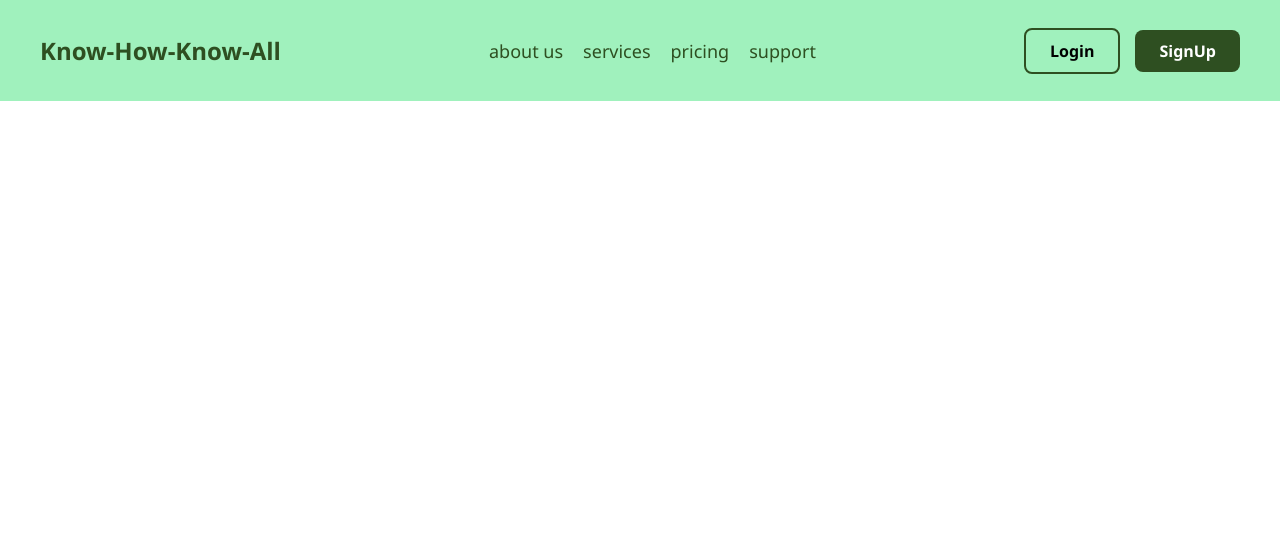
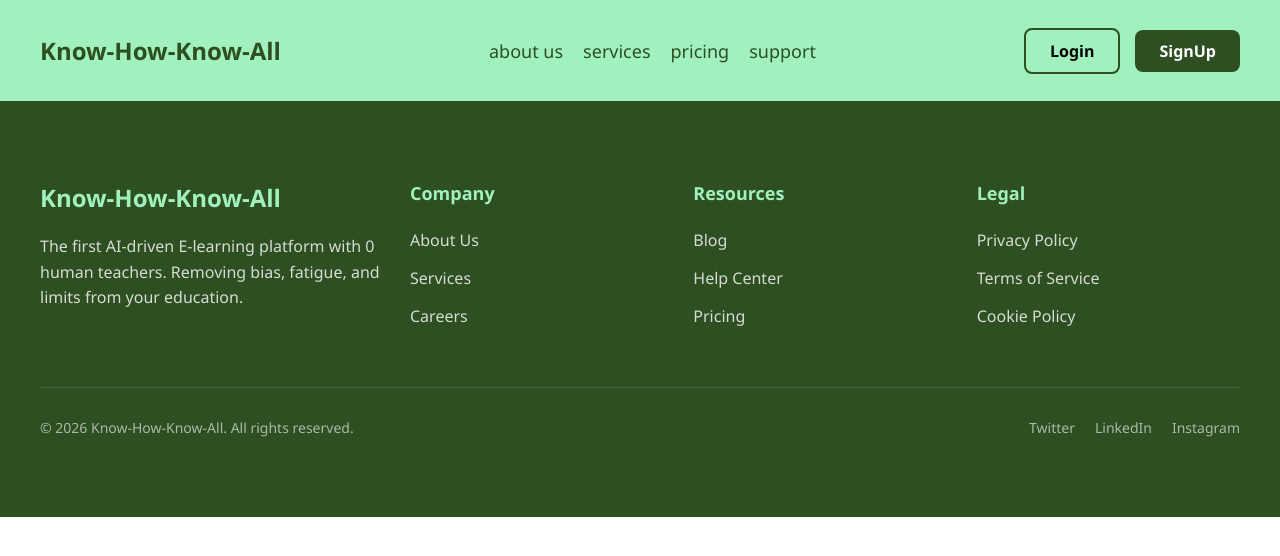
Before and after one commit to SaranshGolash/Know-How-Know-All, a React (Create React App) app: page /signup in a window 1280 px wide. Shown: the top 556 px of the page. Built offline with nearby package versions, Linux system fonts and the light colour scheme.

Commit message:
Created Footer Component

```diff
--- a/src/components/App.jsx
+++ b/src/components/App.jsx
@@ -1,6 +1,7 @@
 import React from "react";
 import { BrowserRouter, Routes, Route } from "react-router-dom";
 import Header from "./Header";
+import Footer from "./Footer";
 import HeroSection from "./HeroSection";
 import Services from "./Services";
 import Testimonial from "./Testimonial";
@@ -30,6 +31,7 @@ function App() {
           <Route path="/login" element={<Login />} />
           <Route path="/signup" element={<Signup />} />*/}
         </Routes>
+        <Footer />
       </div>
     </BrowserRouter>
   );
--- /dev/null
+++ b/src/components/Footer.jsx
@@ -0,0 +1,172 @@
+import React, { useState, useEffect } from "react";
+import { Link } from "react-router-dom";
+
+function Footer() {
+  // Responsive Logic
+  const [windowWidth, setWindowWidth] = useState(window.innerWidth);
+
+  useEffect(() => {
+    const handleResize = () => setWindowWidth(window.innerWidth);
+    window.addEventListener("resize", handleResize);
+    return () => window.removeEventListener("resize", handleResize);
+  }, []);
+
+  const isMobile = windowWidth <= 600;
+
+  // Styles
+  const styles = {
+    footer: {
+      backgroundColor: "#2E4F21",
+      color: "#ffffff",
+      padding: isMobile ? "60px 20px" : "80px 40px",
+      display: "flex",
+      flexDirection: "column",
+      alignItems: "center",
+      marginTop: "auto",
+    },
+    container: {
+      display: "flex",
+      flexDirection: isMobile ? "column" : "row",
+      justifyContent: "space-between",
+      width: "100%",
+      maxWidth: "1280px",
+      gap: isMobile ? "40px" : "20px",
+      marginBottom: "60px",
+    },
+
+    // Brand Info
+    brandColumn: {
+      flex: 2,
+      display: "flex",
+      flexDirection: "column",
+      gap: "20px",
+      maxWidth: isMobile ? "100%" : "350px",
+    },
+    logo: {
+      fontSize: "24px",
+      fontWeight: "700",
+      color: "#a0f1bd",
+      textDecoration: "none",
+    },
+    tagline: {
+      fontSize: "16px",
+      lineHeight: "1.6",
+      opacity: 0.8,
+    },
+
+    // Links
+    linksColumn: {
+      flex: 1,
+      display: "flex",
+      flexDirection: "column",
+      gap: "16px",
+    },
+    columnTitle: {
+      fontSize: "18px",
+      fontWeight: "700",
+      color: "#a0f1bd",
+      marginBottom: "8px",
+    },
+
+    // Bottom Bar
+    divider: {
+      width: "100%",
+      maxWidth: "1280px",
+      height: "1px",
+      backgroundColor: "rgba(255, 255, 255, 0.1)",
+      marginBottom: "30px",
+    },
+    bottomBar: {
+      width: "100%",
+      maxWidth: "1280px",
+      display: "flex",
+      flexDirection: isMobile ? "column" : "row",
+      justifyContent: "space-between",
+      alignItems: "center",
+      gap: "20px",
+      fontSize: "14px",
+      opacity: 0.6,
+    },
+  };
+
+  return (
+    <footer style={styles.footer}>
+      <div style={styles.container}>
+        {/* Column 1: Brand */}
+        <div style={styles.brandColumn}>
+          <Link to="/" style={styles.logo}>
+            Know-How-Know-All
+          </Link>
+          <span style={styles.tagline}>
+            The first AI-driven E-learning platform with 0 human teachers.
+            Removing bias, fatigue, and limits from your education.
+          </span>
+        </div>
+
+        {/* Column 2: Quick Links */}
+        <div style={styles.linksColumn}>
+          <span style={styles.columnTitle}>Company</span>
+          <FooterLink to="/about">About Us</FooterLink>
+          <FooterLink to="/services">Services</FooterLink>
+          <FooterLink to="/careers">Careers</FooterLink>
+        </div>
+
+        {/* Column 3: Resources */}
+        <div style={styles.linksColumn}>
+          <span style={styles.columnTitle}>Resources</span>
+          <FooterLink to="/blog">Blog</FooterLink>
+          <FooterLink to="/support">Help Center</FooterLink>
+          <FooterLink to="/pricing">Pricing</FooterLink>
+        </div>
+
+        {/* Column 4: Legal */}
+        <div style={styles.linksColumn}>
+          <span style={styles.columnTitle}>Legal</span>
+          <FooterLink to="/privacy">Privacy Policy</FooterLink>
+          <FooterLink to="/terms">Terms of Service</FooterLink>
+          <FooterLink to="/cookie">Cookie Policy</FooterLink>
+        </div>
+      </div>
+
+      <div style={styles.divider}></div>
+
+      <div style={styles.bottomBar}>
+        <span>© 2026 Know-How-Know-All. All rights reserved.</span>
+        <div style={{ display: "flex", gap: "20px" }}>
+          {/* Simple text placeholders for social icons */}
+          <span style={{ cursor: "pointer" }}>Twitter</span>
+          <span style={{ cursor: "pointer" }}>LinkedIn</span>
+          <span style={{ cursor: "pointer" }}>Instagram</span>
+        </div>
+      </div>
+    </footer>
+  );
+}
+
+// Helper Component for Links with Hover Effect
+function FooterLink({ to, children }) {
+  const [hover, setHover] = useState(false);
+
+  const style = {
+    color: hover ? "#a0f1bd" : "#ffffff", // White to Mint Green
+    textDecoration: "none",
+    fontSize: "16px",
+    opacity: hover ? 1 : 0.8,
+    transition: "all 0.2s ease",
+    cursor: "pointer",
+    width: "fit-content",
+  };
+
+  return (
+    <Link
+      to={to}
+      style={style}
+      onMouseEnter={() => setHover(true)}
+      onMouseLeave={() => setHover(false)}
+    >
+      {children}
+    </Link>
+  );
+}
+
+export default Footer;
```
